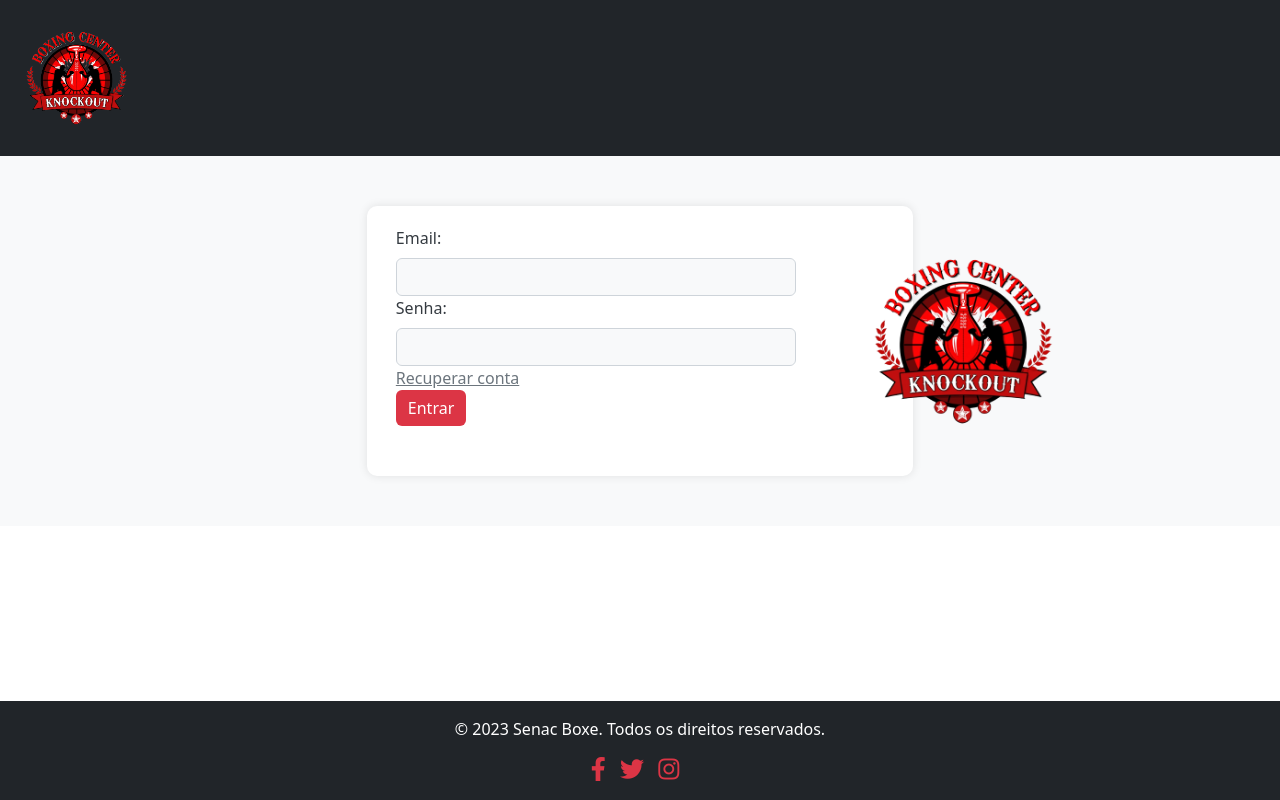
After one commit to Mauricio-TW/Academia_Boxe, a PHP site: page /login.html in a window 1280 px wide. The commit adds this page. Run offline with PHP 8.4, Linux system fonts and the light colour scheme; a stand-in replaces the project's code that opens the database connection.

Commit message:
Ajeitando

```diff
--- a/CSS/Style.css
+++ b/CSS/Style.css
@@ -11,6 +11,65 @@
   .professor-card img {
     max-width: 100%;
     border-radius: 50%;
+  }
+
+  /*Seção Login */
+  .section_login {
+    background-color: #f8f9fa;
+    padding: 50px 0;
+  }
+
+  .div_login {
+    background-color: #ffffff;
+    border-radius: 10px;
+    padding: 20px;
+    box-shadow: 0px 0px 10px 0px rgba(0,0,0,0.1);
+  }
+
+  .formulario_login {
+    max-width: 400px;
+    margin: auto;
+  }
+
+  .formulario_login label {
+    color: #343a40;
+  }
+
+  .formulario_login input[type="email"],
+  .formulario_login input[type="password"] {
+    background-color: #f8f9fa;
+    border: 1px solid #ced4da;
+  }
+
+  .formulario_login input[type="submit"] {
+    background-color: #dc3545;
+    border: none;
+    color: #ffffff;
+    transition: background-color 0.3s;
+  }
+
+  .formulario_login input[type="submit"]:hover {
+    background-color: #c82333;
+  }
+
+  .recuperar_login {
+    color: #6c757d;
+  }
+
+  .recuperar_login:hover {
+    color: #343a40;
+  }
+
+  .form-box {
+    border: 1px solid #ced4da;
+    border-radius: 5px;
+    padding: 10px;
+    margin-bottom: 15px;
+  }
+  .logo {
+    width: 230px;
+    height: auto;
+    margin-left: 20px;
   }
 
   /* Estilos para a seção Modos de Treino */
@@ -49,39 +108,37 @@
   }
   /* Icones do Footer */
   .social-icon i {
-    font-size: 24px; /* Tamanho dos ícones */
-    margin-right: 10px; /* Espaçamento entre os ícones */
+    font-size: 24px;
+    margin-right: 10px;
   }
-
-/*Captação de Clientes */
-.capture-section input[type="text"],
-.capture-section input[type="email"] {
-  width: 100%;
-  max-width: 450px;
-  padding: 10px;
-}
+  footer {
+    position: fixed;
+    bottom: 0;
+    width: 100%;
+    background-color: #343a40; /* Cor de fundo do footer */
+  }
 
 /* Estilos para as seções personalizadas */
 .professors-section,
 .training-section,
 .pricing-section {
-  background-color: #343a40; /* Cor de fundo da navbar e do footer */
-  color: #fff; /* Cor do texto */
-  padding: 40px; /* Espaçamento interno */
-  border-radius: 10px; /* Borda arredondada */
-  box-shadow: 0 0 10px rgba(0, 0, 0, 0.2); /* Sombra */
+  background-color: #343a40;
+  color: #fff;
+  padding: 40px;
+  border-radius: 10px;
+  box-shadow: 0 0 10px rgba(0, 0, 0, 0.2);
 }
 
 /* Estilize os títulos das seções */
 .professors-section h2,
 .training-section h2,
 .pricing-section h2 {
-  color: #dc3545; /* Cor do título */
+  color: #dc3545;
 }
 
 /* Estilize o texto dentro das seções */
 .professors-section p,
 .training-section p,
 .pricing-section p {
-  font-size: 18px; /* Tamanho da fonte */
+  font-size: 18px;
 }
--- /dev/null
+++ b/login.html
@@ -0,0 +1,67 @@
+<!DOCTYPE html>
+<html lang="pt-br">
+<head>
+  <meta charset="utf-8">
+  <meta name="viewport" content="width=device-width, initial-scale=1">
+  <link href="https://cdn.jsdelivr.net/npm/bootstrap@5.3.1/dist/css/bootstrap.min.css" rel="stylesheet">
+  <script src="https://cdn.jsdelivr.net/npm/bootstrap@5.3.1/dist/js/bootstrap.bundle.min.js"></script>
+  <link rel="stylesheet" href="https://cdnjs.cloudflare.com/ajax/libs/font-awesome/5.15.3/css/all.min.css">
+  <link rel="stylesheet" href="CSS/Style.css">
+  <title>Senac Boxe - Login</title>
+  <link rel="icon" href="Imagens/boxe_logo.png" type="Logo">
+</head>
+<body>
+    <nav class="navbar navbar-expand-sm navbar-dark bg-dark">
+        <div class="container-fluid">
+          <a class="navbar-brand" href="login.html">
+            <img src="Imagens/boxe_logo.png" width="130" height="130" alt="Logo"></a>
+          <button class="navbar-toggler" type="button" data-bs-toggle="collapse" data-bs-target="#mynavbar">
+            <span class="navbar-toggler-icon"></span>
+          </button>
+          <div class="collapse navbar-collapse" id="mynavbar">
+         </div>
+        </div>
+      </nav>
+
+  <!-- Seção Login -->
+  <section class="section_login">
+    <div class="container">
+      <div class="row justify-content-center">
+        <div class="col-md-6">
+          <div class="div_login">
+            <div class="row">
+              <div class="col-md-10">
+                <form class="formulario_login" method="POST" action="loginVerificar.php">
+                  <label class="form-label espacamento_form" for="email_input">Email:</label>
+                  <input class="form-control input_form" id="email_input" type="email" name="email_input">
+                  <label class="form-label espacamento_form" for="senha_input">Senha:</label>
+                  <input class="form-control input_form" id="senha_input" type="password" name="senha_input">
+                  <a class="recuperar_login" href="#">Recuperar conta</a>
+                  <div class="div_botao_form">
+                    <input class="espacamento_form btn btn-primary botao" type="submit" value="Entrar" placeholder="Entrar">
+                  </div>
+                </form>
+              </div>
+              <div class="col-md-2">
+                <img src="Imagens/boxe_logo.png" class="logo" alt="Logo">
+              </div>
+            </div>
+          </div>
+        </div>
+      </div>
+    </div>
+  </section>
+
+<!-- Seção do Footer -->
+<footer class="bg-dark text-white text-center py-3">
+
+        <p>&copy; 2023 Senac Boxe. Todos os direitos reservados.</p>
+        <div class="social-icons">
+          <a href="#" class="social-icon text-danger"><i class="fab fa-facebook-f"></i></a>
+          <a href="#" class="social-icon text-danger"><i class="fab fa-twitter"></i></a>
+          <a href="#" class="social-icon text-danger"><i class="fab fa-instagram"></i></a>
+        </div>
+    </footer>
+
+</body>
+</html>
```
Also changed, not shown: cadastro.html (added, +78 -0 lines), compras.html (+1 -17 lines), espaço.html (+1 -17 lines), index.html (+1 -17 lines), loginVerificar.php (added, +43 -0 lines), professores.html (+1 -17 lines), treinos.html (+1 -17 lines), valores.html (+1 -17 lines).
